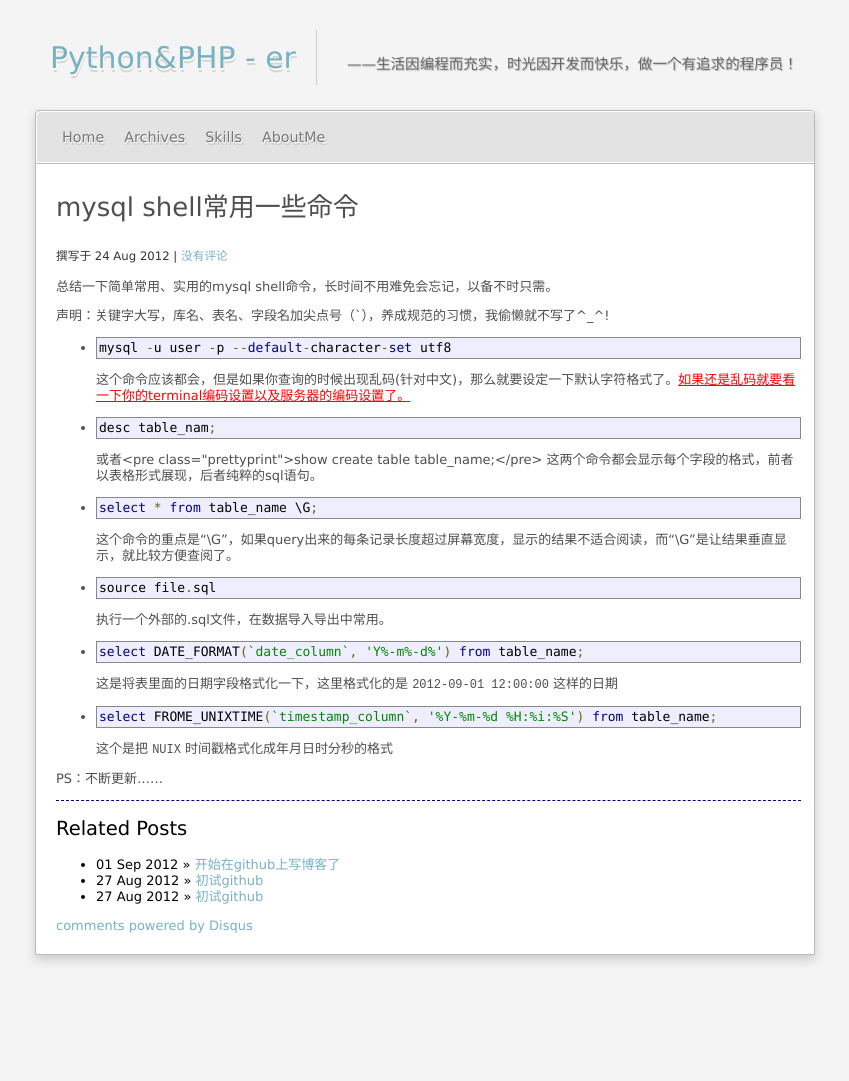
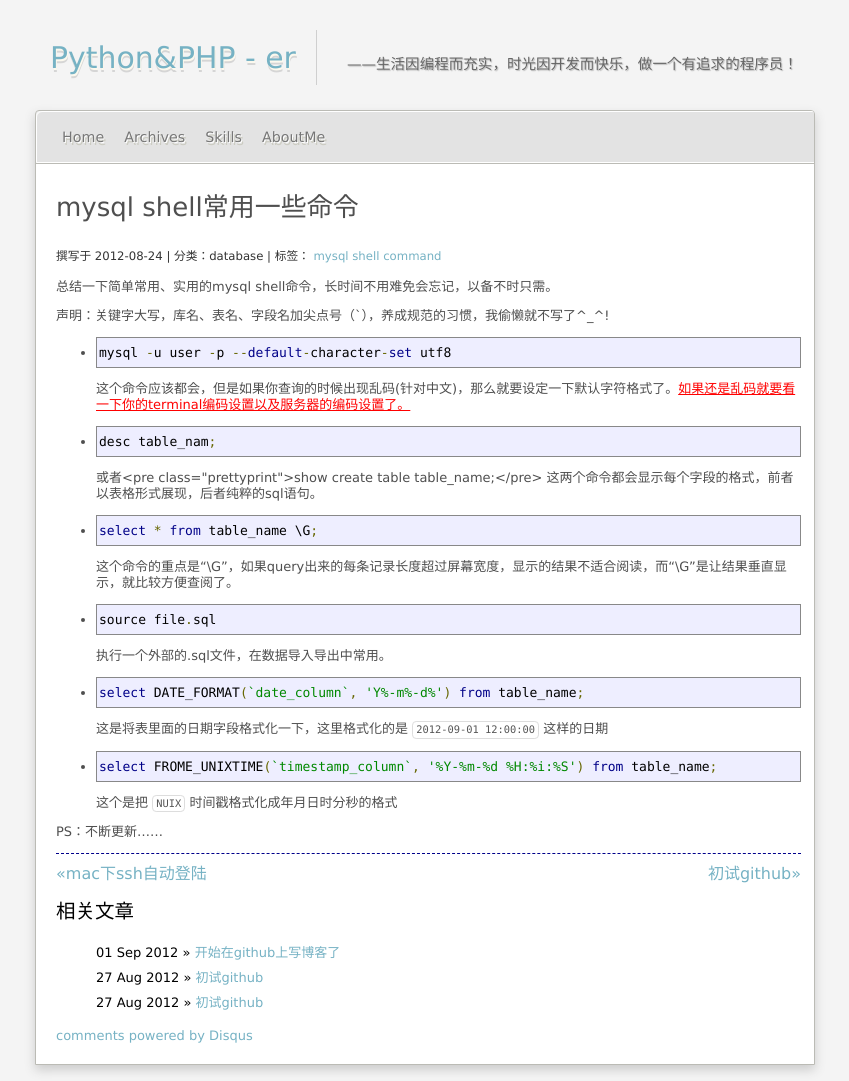
Before and after one commit to luchanghong/luchanghong.github.com, a Jekyll site: the page built from _posts/database/2012-08-24-mysql-shell-common-commands.md, in a window 1280 px wide. Shown: the whole page, without its empty margins (215-1064 px from the left). Built offline with Jekyll 4.4.1, drawn with Linux system fonts in a browser that asks for light colours; Markdown is read by kramdown in place of the engine named in the settings; comment, search, counter and statistics services are not loaded; before the commit the page ends 971 px from its top, so only the background shows below that.

Commit message:
update /..

```diff
--- a/_config.yml
+++ b/_config.yml
@@ -1,2 +1,8 @@
 markdown: rdiscount
 pygments: true
+
+# site path
+tags_path: /tags.html
+
+# post config
+date_format: "%Y-%m-%d"
--- a/_layouts/post.html
+++ b/_layouts/post.html
@@ -6,14 +6,20 @@
         <h1 class="enty-title">{{ page.title }}</h1>
         <div class="singleinfo">
             <span class="dateinfo">
-                撰写于 {{ page.date | date_to_string }} | <a href="{{ post.url }}#disqus_thread" title="《初试github》上的评论">没有评论</a>
+                撰写于 {% include post/date.html %} {{ time }} | 分类：{{ page.category }} | 标签：{% include post/tags.html %}
             </span>
         </div>
         {{ content }}
     </div>
 
+    <div class="article_relationship">
+        <a class="previous_page" href="{{ page.previous.url }}" title="{{ page.previous.title }}">&laquo;{{ page.previous.title }}</a>
+        <a class="next_page" href="{{ page.next.url }}" title="{{ page.next.title }}">{{ page.next.title }}&raquo;</a>
+    </div>
+
+    <div class="clear"></div>
     <div id="related">
-      <h2>Related Posts</h2>
+      <h2>相关文章</h2>
       <ul class="posts">
         {% for post in site.related_posts limit:3 %}
           <li><span>{{ post.date | date_to_string }}</span> &raquo; <a href="{{ post.url }}">{{ post.title }}</a></li>
--- a/css/style-default.css
+++ b/css/style-default.css
@@ -28,7 +28,25 @@
 a:hover{
 	color:#C30;
 }
+p code, li code {
+    display: inline-block;
+    white-space: no-wrap;
+    background: white;
+    font-size: .8em;
+    line-height: 1.5em;
+    color: #555;
+    border: 1px solid #DDD;
+    -webkit-border-radius: 0.4em;
+    -moz-border-radius: 0.4em;
+    -ms-border-radius: 0.4em;
+    -o-border-radius: 0.4em;
+    border-radius: 0.4em;
+    padding: 0 .3em;
+    margin: -1px 0;
+    font-family: Menlo,Monaco,"Andale Mono","lucida console","Courier New",monospace;
+}
 pre{
+    line-height: 25px;
     border: 1px solid #DDD;
     background-color: #EEF;
     padding: 0 .4em;
@@ -292,3 +310,16 @@
 .post .hentry  .gallery .gallery-caption {
 	color: #888;
 }
+.article_relationship{
+    font-size: 16px;
+}
+.article_relationship .previous_page{
+    float: left;
+}
+.article_relationship .next_page{
+    float: right;
+}
+.posts li{
+    list-style-type: none;
+    line-height: 25px;
+}
--- a/index.html
+++ b/index.html
@@ -11,7 +11,7 @@
             </h2>
             <p class="info">
                 <span class="dateinfo">{{ post.date | date_to_string }}</span>
-                <span class="catinfo">分类:</span>
+                <span class="catinfo">分类：<a href="">{{ post.category }}</a></span>
                 <span class="cmtinfo"><a href="{{ post.url }}#disqus_thread" title="《{{ post.title }}》上的评论">0</a></span>
             </p>
             <div class="clear"></div>
```
